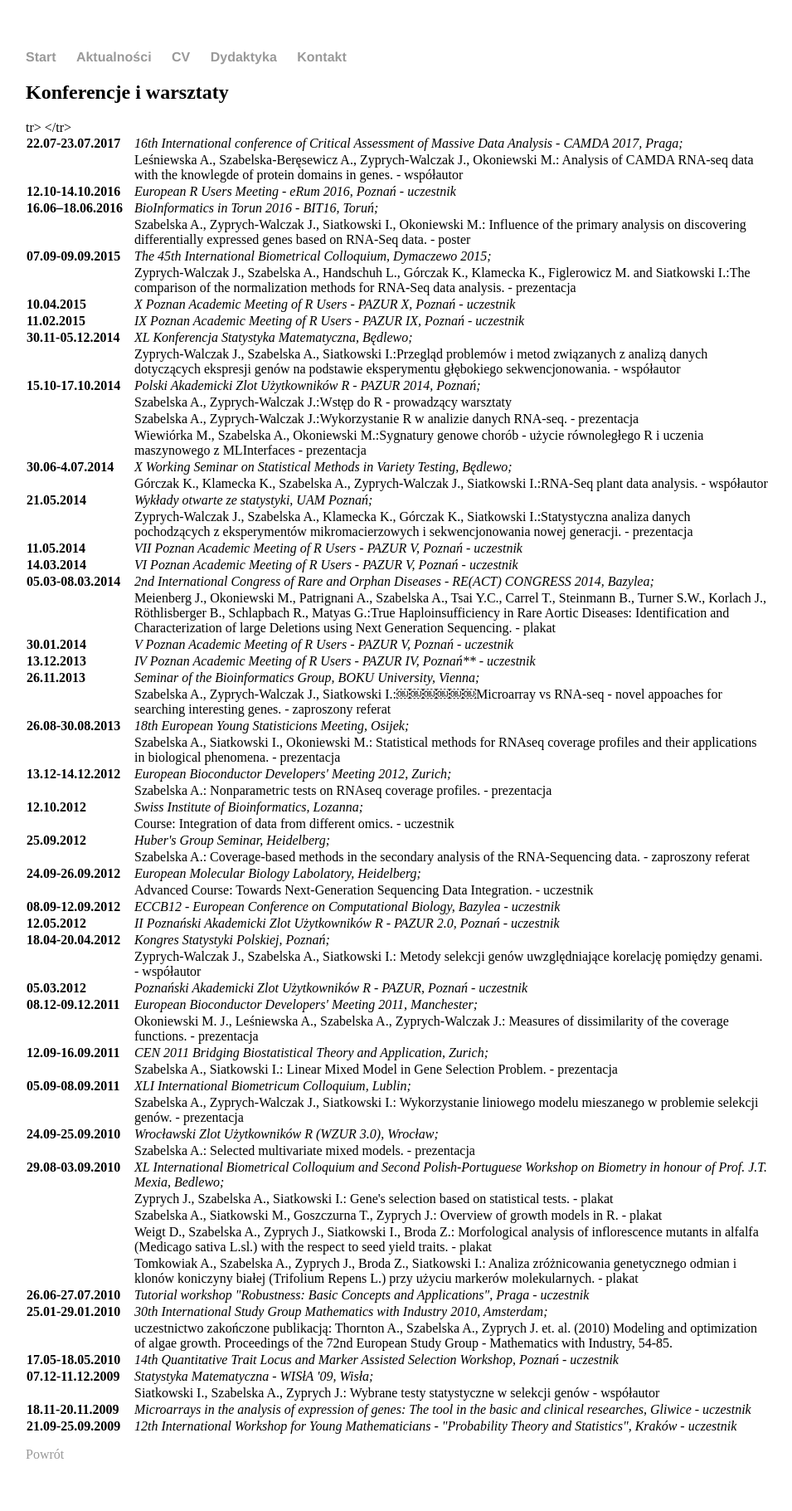
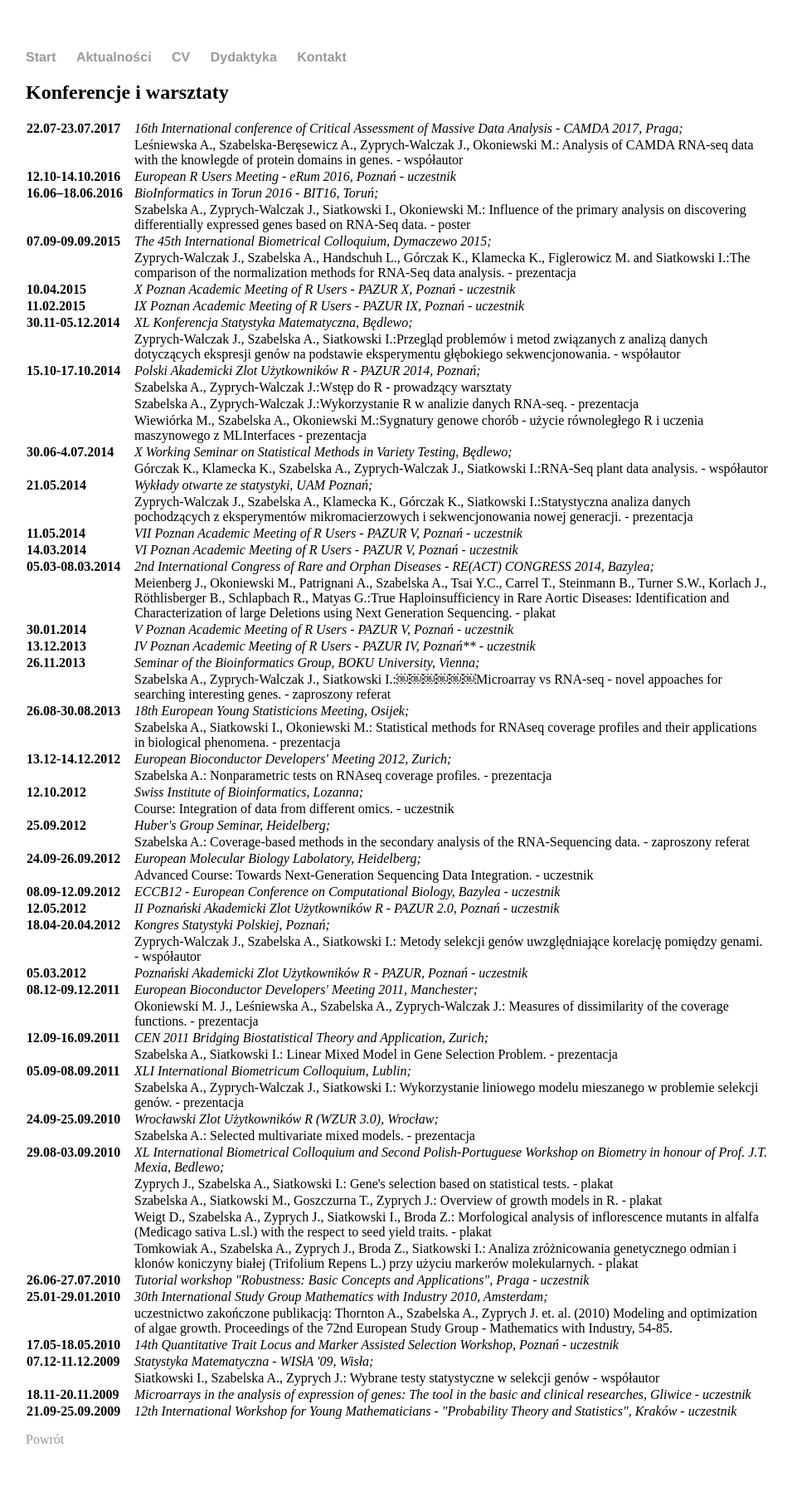
Before and after one commit to alicjaszabelska/alicjaszabelska.github.io, a Jekyll site: the page built from cv/konferencje.md, in a window 1280 px wide. Shown: the whole page at 83% size, without its empty margins (161-1116 px from the left). Built offline with Jekyll 4.4.1, drawn with Linux system fonts in a browser that asks for light colours.

Commit message:
Update konferencje.md

```diff
--- a/cv/konferencje.md
+++ b/cv/konferencje.md
@@ -17,7 +17,7 @@ title: "Konferencje i warsztaty"
     <td class="tg-9hbo">22.07-23.07.2017</td>
     <td class="tg-yw4i">16th International conference of Critical Assessment of Massive Data Analysis - CAMDA 2017, Praga;</td>
   </tr>
-  tr>
+  <tr>
     <td class="tg-yw4l"></td>
     <td class="tg-yw4l">Leśniewska A., Szabelska-Beręsewicz A., Zyprych-Walczak J., Okoniewski M.: Analysis of CAMDA RNA-seq data with the knowlegde of protein domains in genes. - współautor</td>
   </tr>
```
